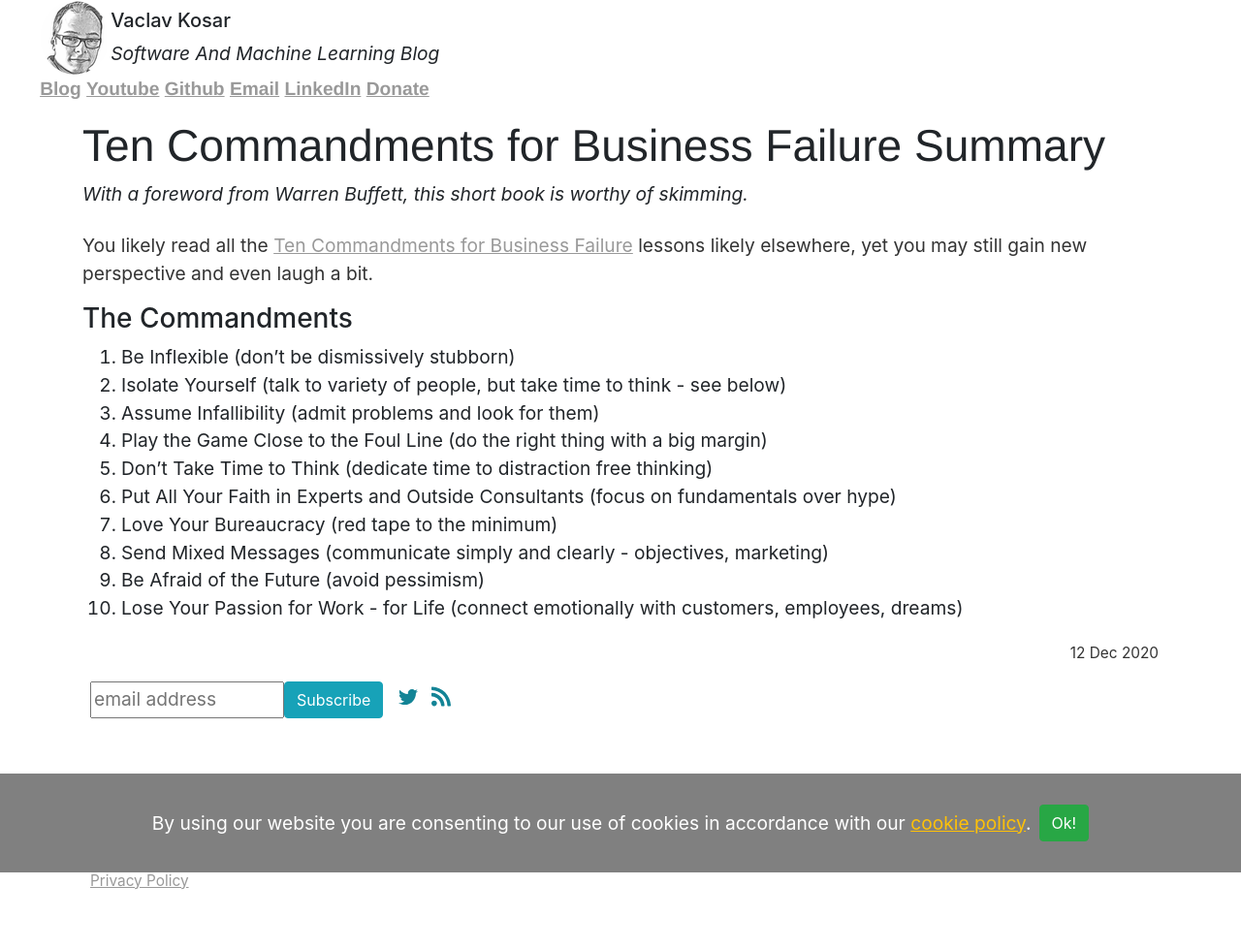
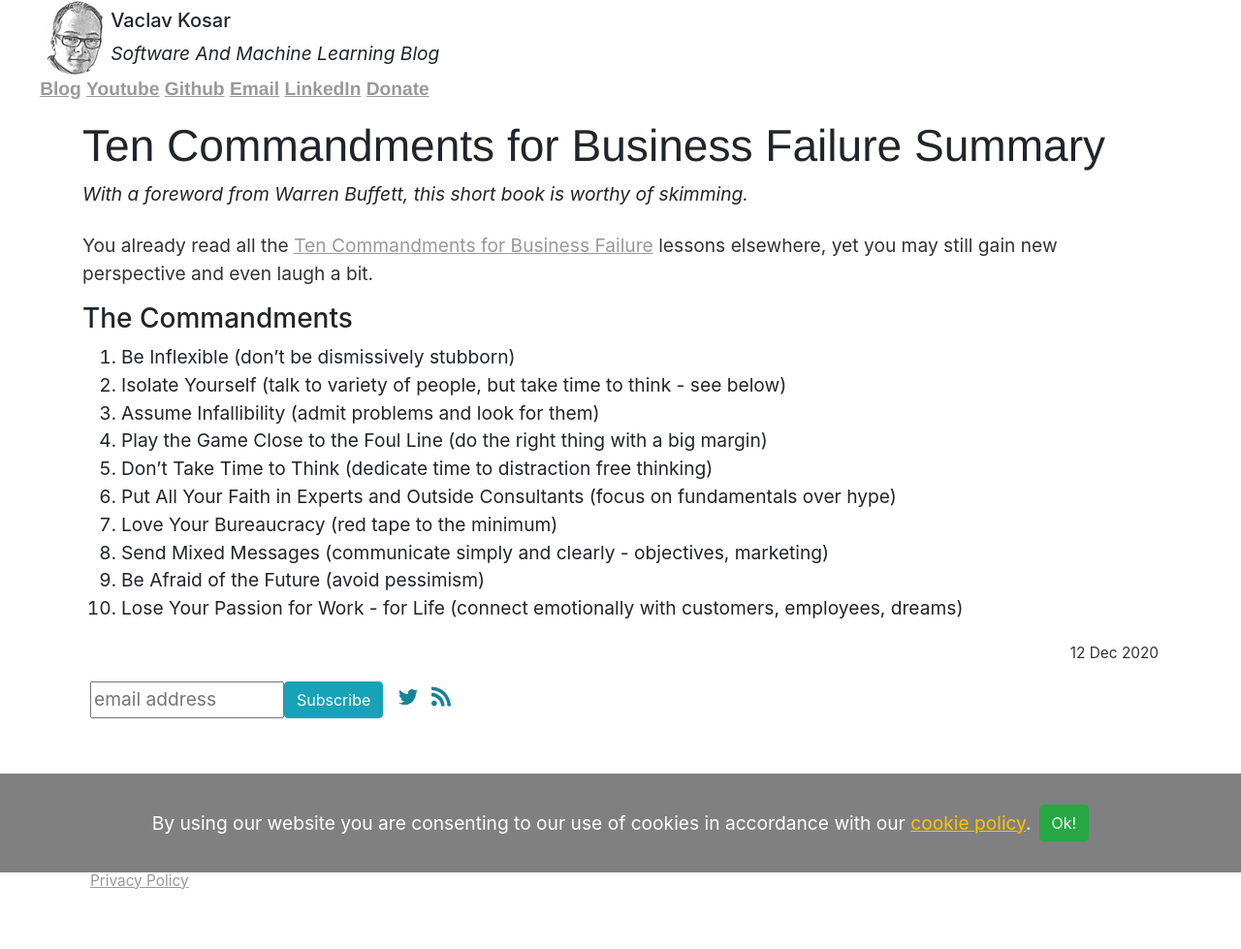
Before and after one commit to vackosar/vackosar.github.io, a Jekyll site: the page built from _posts/2021-12-12-Ten-Commandments-for-business-failure.md, in a window 1280 px wide. Shown: the whole page at 97% size. Built offline with Jekyll 4.4.1, drawn with Linux system fonts in a browser that asks for light colours.

Commit message:
2021-12-12-Ten-Commandments-for-business-failure.md

```diff
--- a/_posts/2021-12-12-Ten-Commandments-for-business-failure.md
+++ b/_posts/2021-12-12-Ten-Commandments-for-business-failure.md
@@ -7,7 +7,7 @@
 permalink: /:categories/:title
 ---
 
-You likely read all the [Ten Commandments for Business Failure](https://www.goodreads.com/book/show/3828278-the-ten-commandments-for-business-failure) lessons likely elsewhere, yet you may still gain new perspective and even laugh a bit.
+You already read all the [Ten Commandments for Business Failure](https://www.goodreads.com/book/show/3828278-the-ten-commandments-for-business-failure) lessons elsewhere, yet you may still gain new perspective and even laugh a bit.
 
 ### The Commandments
 
```
